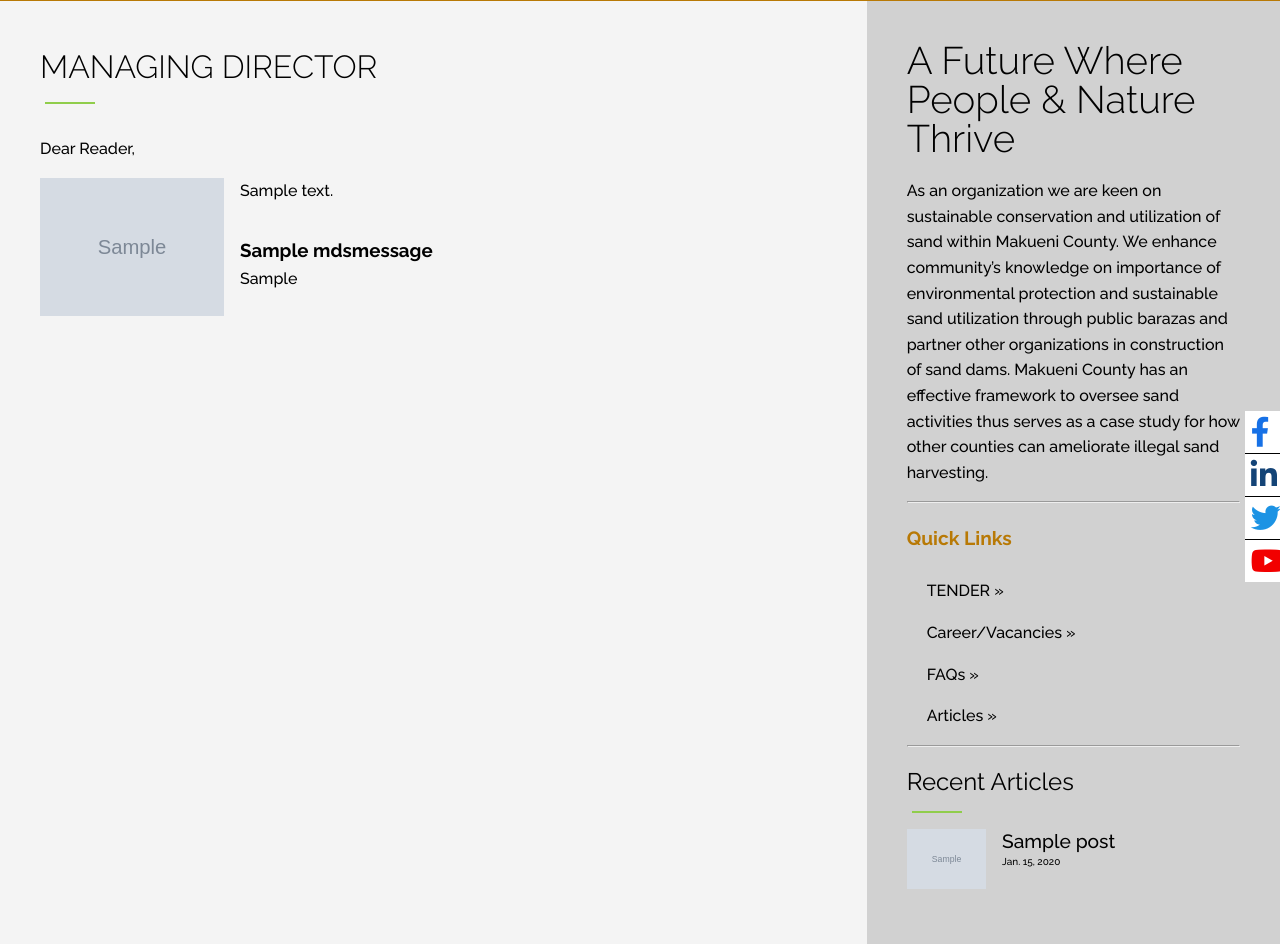
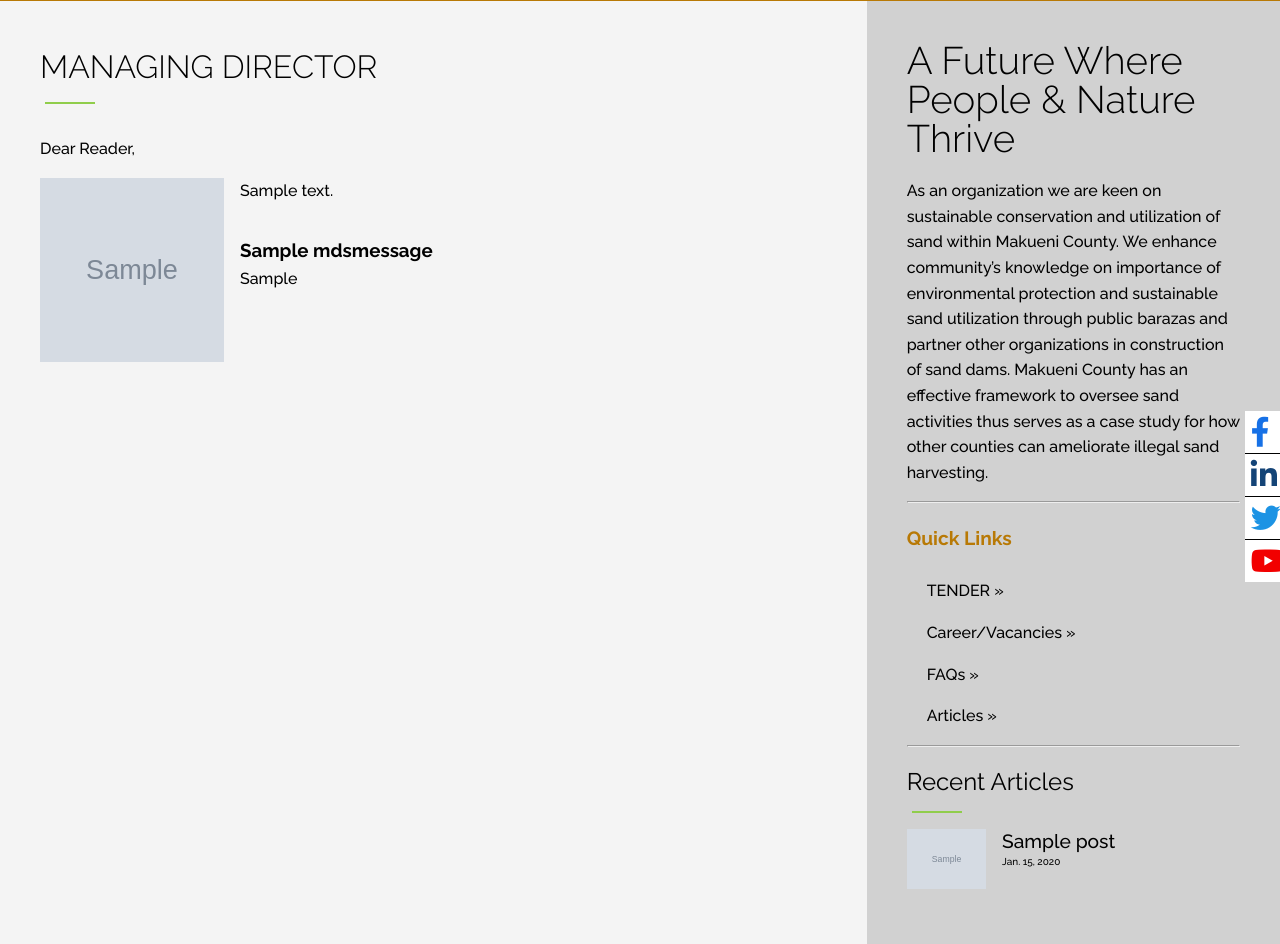
Before and after one commit to enockabere/Mak-Website, a Django app: page /about/message-from-the-managing-director/ in a window 1280 px wide. Shown: the part 304-1248 px from the top of the page. Run offline with Django 4.2, Linux system fonts and the light colour scheme; tables that the repository leaves empty hold one stand-in row (values such as "Sample post"); grey boxes marked "Sample" are stand-in pictures; some libraries are stand-ins or nearby versions; some web fonts are replaced.

Commit message:
mds message picture

```diff
--- a/base/templates/403.html
+++ b/base/templates/403.html
@@ -7,7 +7,7 @@
     <meta name="viewport" content="width=device-width, initial-scale=1">
 
     <title>
-        {% block title %}Template demo{% endblock title %}
+        {% block title %}Forbiden{% endblock title %}
     </title>
     <link rel="icon" type="image/x-icon" href="{% static 'img/assets/favicon.ico' %}">
 
--- a/base/templates/404.html
+++ b/base/templates/404.html
@@ -7,7 +7,7 @@
     <meta name="viewport" content="width=device-width, initial-scale=1">
 
     <title>
-        {% block title %}Template demo{% endblock title %}
+        {% block title %}Page Not Found {% endblock title %}
     </title>
     <link rel="icon" type="image/x-icon" href="{% static 'img/assets/favicon.ico' %}">
 
--- a/base/templates/500.html
+++ b/base/templates/500.html
@@ -7,7 +7,7 @@
     <meta name="viewport" content="width=device-width, initial-scale=1">
 
     <title>
-        {% block title %}Template demo{% endblock title %}
+        {% block title %}Internal server Error{% endblock title %}
     </title>
     <link rel="icon" type="image/x-icon" href="{% static 'img/assets/favicon.ico' %}">
 
--- a/static/css/style.css
+++ b/static/css/style.css
@@ -1060,6 +1060,8 @@ textarea {
 .grid__main--item .message-container .msg img {
   float: left;
   width: 200px;
+  aspect-ratio: 1;
+  object-fit: cover;
   padding-right: 1em;
   padding-bottom: 1em;
 }
--- a/static/scss/layouts/_grid.scss
+++ b/static/scss/layouts/_grid.scss
@@ -41,6 +41,8 @@
                     img {
                         float: left;
                         width: 200px;
+                        aspect-ratio: 1;
+                        object-fit: cover;
                         padding-right: 1em;
                         padding-bottom: 1em;
                     }
```
